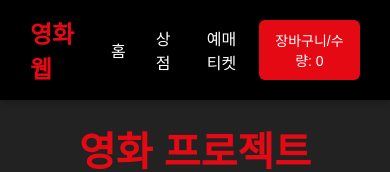
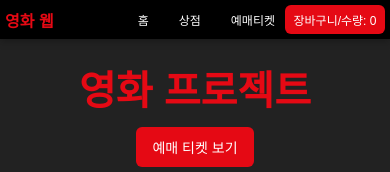
Before and after one commit to Dongsusin/movie-cgv, a React (Vite) app: page / in a window 390 px wide. Shown: the top 172 px of the page. Built offline with nearby package versions, Linux system fonts and the light colour scheme.

Commit message:
헤데 모바일 수정

```diff
--- a/src/components/Navbar.css
+++ b/src/components/Navbar.css
@@ -19,6 +19,7 @@
   font-weight: bold;
   text-decoration: none;
   color: #e50914;
+  text-wrap: nowrap;
 }
 
 .navbar nav {
@@ -32,12 +33,29 @@
   text-decoration: none;
   color: white;
   font-size: 16px;
+  text-wrap: nowrap;
 }
 
 .navbar nav a:hover {
   color: #e50914;
 }
 
-.navbar nav button {
-  margin-bottom: 0;
+.cart-button{
+  width: 100px;
+  font-size: 12px;
+  text-wrap: nowrap;
+  padding: 6px;
+  margin: 0;
 }
+
+@media screen and (max-width: 426px) {
+  .navbar {
+  padding: 5px;
+}
+  .navbar-logo {
+  font-size: 16px;
+  }
+  .navbar nav a {
+  font-size: 12px;
+  }
+}
```
